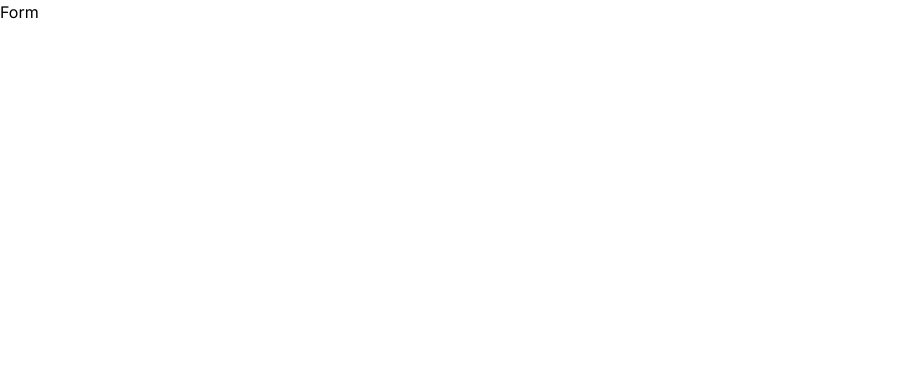
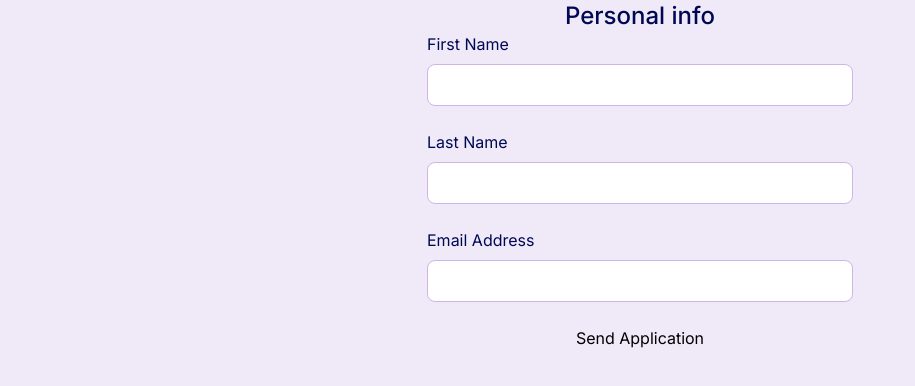
Before and after one commit to bogdanovich231/Personal-Form, a React (Vite) app: page / in a window 1280 px wide. Shown: the top 386 px of the page, without its empty margins (0-915 px from the left). Built offline with nearby package versions, Linux system fonts and the light colour scheme.

Commit message:
feat: created form with inputs. controlled state input and empty handler submit, style

```diff
--- a/src/Components/FormContainer/FormContainer.tsx
+++ b/src/Components/FormContainer/FormContainer.tsx
@@ -1,5 +1,45 @@
+import { useState } from 'react'
+import CustomTextInput from '../CustomTextInput/CustomTextInput'
+
 function FormContainer() {
-  return <div>Form</div>
+  const [formData, setFormData] = useState({ firstname: '', lastname: '', email: '' })
+
+  const handleChange = (e: React.ChangeEvent<HTMLInputElement>) => {
+    const { name, value } = e.target
+    setFormData((prev) => ({
+      ...prev,
+      [name]: value
+    }))
+  }
+
+  const handleSubmit = async (e: React.FormEvent) => {}
+
+  return (
+    <div className="flex flex-col items-center min-h-screen bg-[#F0EAF8]">
+      <h2 className="text-2xl font-medium text-[#000853]">Personal info</h2>
+      <form className="flex flex-col gap-[24px] w-full max-w-[426px]" onSubmit={handleSubmit}>
+        <CustomTextInput
+          labelName={'First Name'}
+          value={formData.firstname}
+          name="firstname"
+          onChange={handleChange}
+        />
+        <CustomTextInput
+          labelName={'Last Name'}
+          value={formData.lastname}
+          name="lastname"
+          onChange={handleChange}
+        />
+        <CustomTextInput
+          labelName={'Email Address'}
+          value={formData.email}
+          name="email"
+          onChange={handleChange}
+        />
+        <button type="submit">Send Application</button>
+      </form>
+    </div>
+  )
 }
 
 export default FormContainer
```
